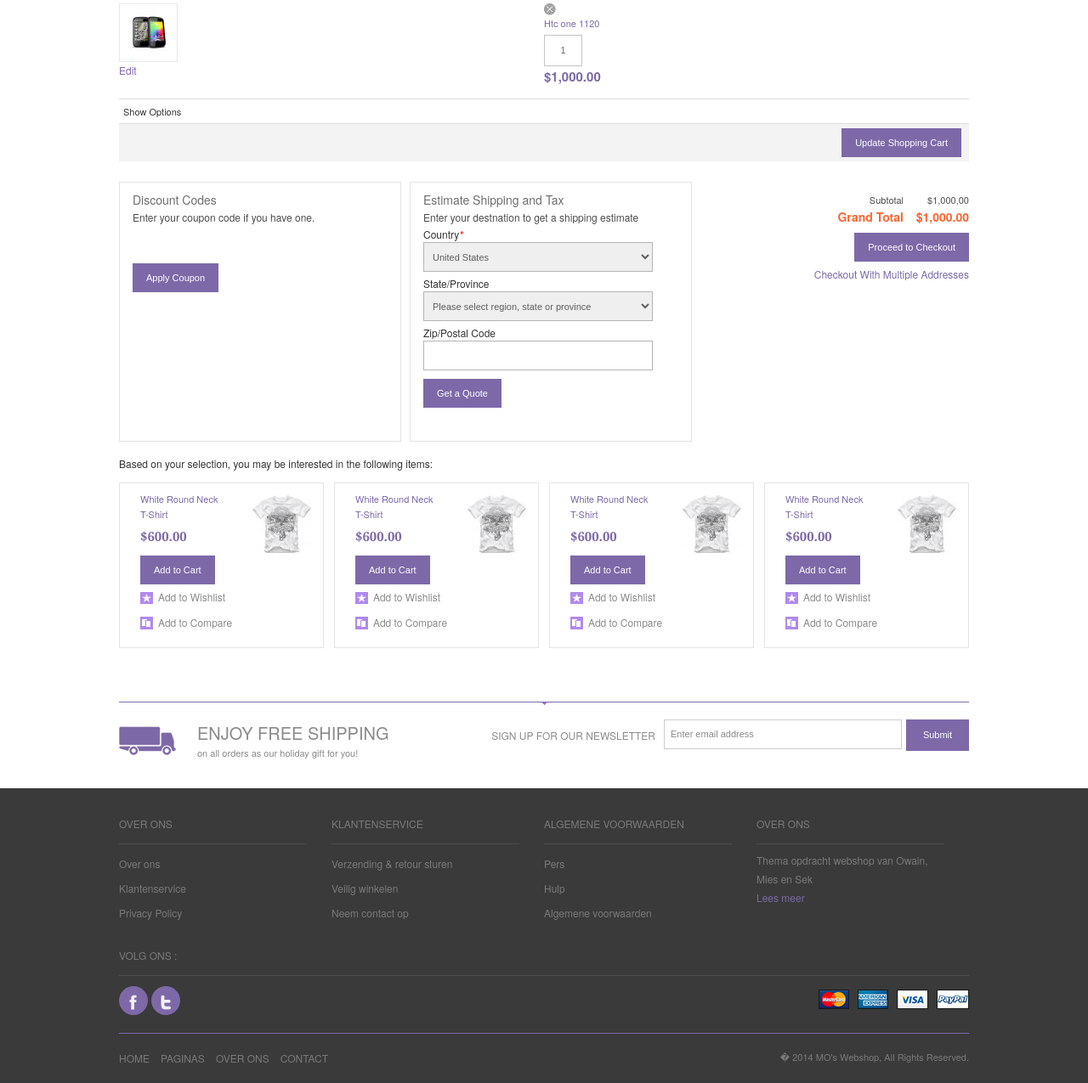
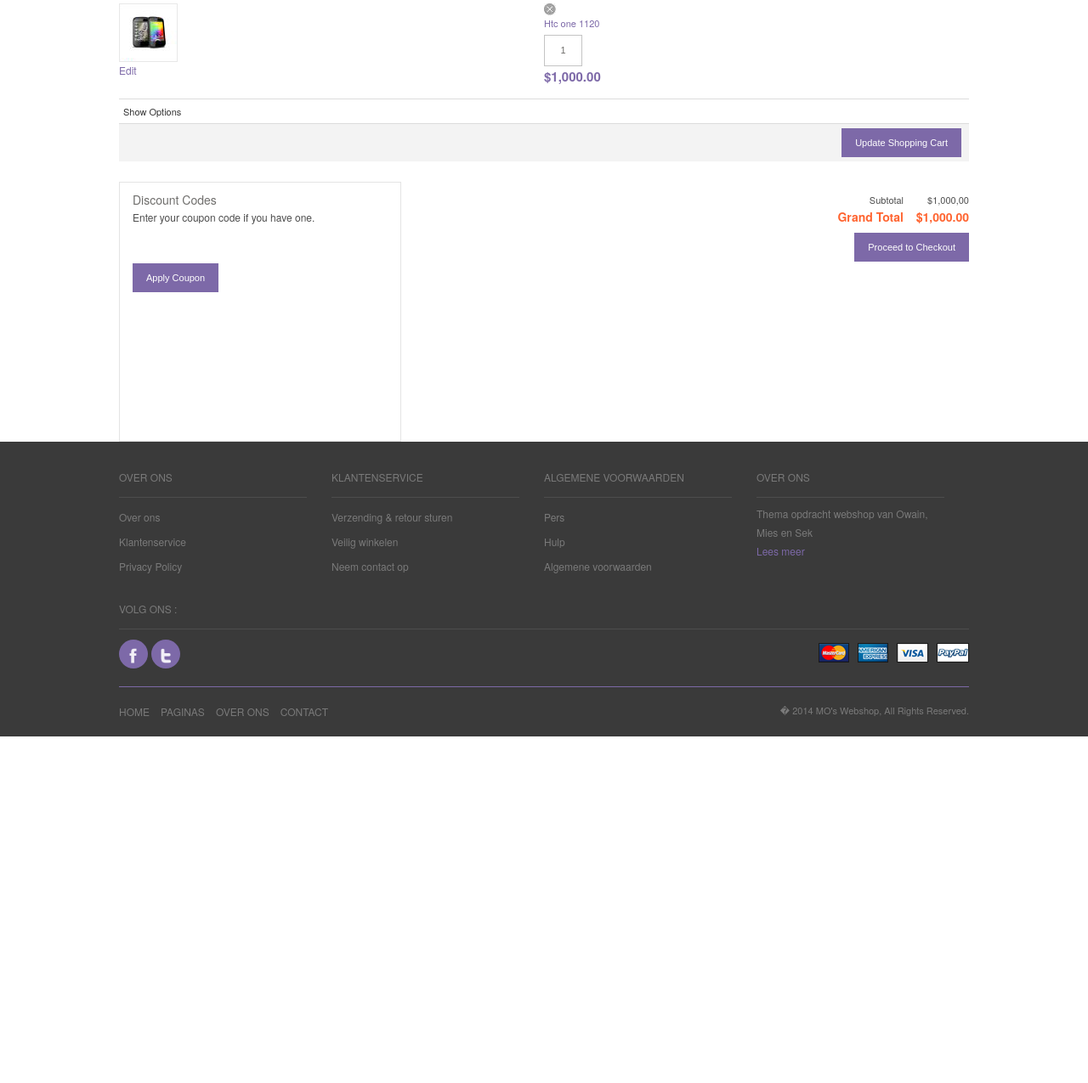
Before and after one commit to TMTLT/Webshop, a CodeIgniter app: page /store/checkout in a window 1280 px wide. Shown: the part 303-1578 px from the top of the page at 85% size. After the commit the page ends 1170 px from the top, so only its background shows below. Run offline with CodeIgniter, Linux system fonts and the light colour scheme.

Commit message:
Removed elements we won't use

```diff
--- a/application/views/store/checkout.php
+++ b/application/views/store/checkout.php
@@ -22,94 +22,15 @@
 					<div class="box-content"><p>Enter your coupon code if you have one.</p></div>
 					<button class="colors-btn" title="Apply Coupon">Apply Coupon</button>
 				</div>
-				<div class="cart-box">
-					<div class="box-title">Estimate Shipping and Tax</div>
-					<div class="box-content">
-						<p>Enter your destnation to get a shipping estimate</p>
-						<ul>
-							<li>
-								<label>Country<em>*</em></label>
-								<select><option>United States</option></select>
-							</li>
-							<li>
-								<label>State/Province</label>
-								<select><option>Please select region, state or province</option></select>
-							</li>
-							<li>
-								<label>Zip/Postal Code</label>
-								<input type="text" />
-							</li>
-						</ul>
-					</div>
-					<button class="colors-btn" title="Get a Quote">Get a Quote</button>
-				</div>
 			</div>
 			<div class="shopping-cart-totals">
 				<div class="subtotal-row"><div class="left">Subtotal</div><div class="right">$1,000,00</div></div>
 				<div class="grand-row"><div class="left">Grand  Total</div><div class="right">$1,000.00</div></div>
 				<ul class="checkout-types">
 					<li><button class="colors-btn" title="Proceed to Checkout">Proceed to Checkout</button></li>
-					<li><a href="#" title="Checkout With Multiple Addresses">Checkout With Multiple Addresses</a></li>
 				</ul>
 			</div>
-			<div class="generic-product-list">
-				<h4>Based on your selection, you may be interested in the following items:</h4>
-				<ul>
-					<li>
-						<div class="left-img"><img src="/images/tshir_img.png" title="" alt="" /></div>
-						<div class="right-content">
-							<div class="pro-name">White Round Neck <br>T-Shirt</div>
-							<div class="pro-price">$600.00</div>
-							<div class="add-cart-row"><button class="colors-btn" title="Add to Cart">Add to Cart</button></div>
-							<a href="#" class="add-wishlist" title="Add to Wishlist">Add to Wishlist</a>
-							<a href="#" class="add-compare" title="Add to Compare">Add to Compare</a>
-						</div>
-					</li>
-					<li>
-						<div class="left-img"><img src="/images/tshir_img.png" title="" alt="" /></div>
-						<div class="right-content">
-							<div class="pro-name">White Round Neck <br>T-Shirt</div>
-							<div class="pro-price">$600.00</div>
-							<div class="add-cart-row"><button class="colors-btn" title="Add to Cart">Add to Cart</button></div>
-							<a href="#" class="add-wishlist" title="Add to Wishlist">Add to Wishlist</a>
-							<a href="#" class="add-compare" title="Add to Compare">Add to Compare</a>
-						</div>
-					</li>
-					<li>
-						<div class="left-img"><img src="/images/tshir_img.png" title="" alt="" /></div>
-						<div class="right-content">
-							<div class="pro-name">White Round Neck <br>T-Shirt</div>
-							<div class="pro-price">$600.00</div>
-							<div class="add-cart-row"><button class="colors-btn" title="Add to Cart">Add to Cart</button></div>
-							<a href="#" class="add-wishlist" title="Add to Wishlist">Add to Wishlist</a>
-							<a href="#" class="add-compare" title="Add to Compare">Add to Compare</a>
-						</div>
-					</li>
-					<li>
-						<div class="left-img"><img src="/images/tshir_img.png" title="" alt="" /></div>
-						<div class="right-content">
-							<div class="pro-name">White Round Neck <br>T-Shirt</div>
-							<div class="pro-price">$600.00</div>
-							<div class="add-cart-row"><button class="colors-btn" title="Add to Cart">Add to Cart</button></div>
-							<a href="#" class="add-wishlist" title="Add to Wishlist">Add to Wishlist</a>
-							<a href="#" class="add-compare" title="Add to Compare">Add to Compare</a>
-						</div>
-					</li>
-				</ul>
-			</div>
-		</div>
 		<div class="clearfix"></div>
-		<div class="news-letter-container">
-			<div class="free-shipping-block">
-				<h1>ENJOY FREE SHIPPING</h1>
-				<p>on all orders as our holiday gift for you!</p>
-			</div>
-			<div class="news-letter-block">
-				<h2>SIGN UP FOR OUR NEWSLETTER</h2>
-				<input type="text" value="Enter email address" title="" />
-				<input class="submit-btn" type="submit" value="Submit" title="Submit" />
-			</div>
-		</div>
 	</div>
 </section>
 </div>
```
